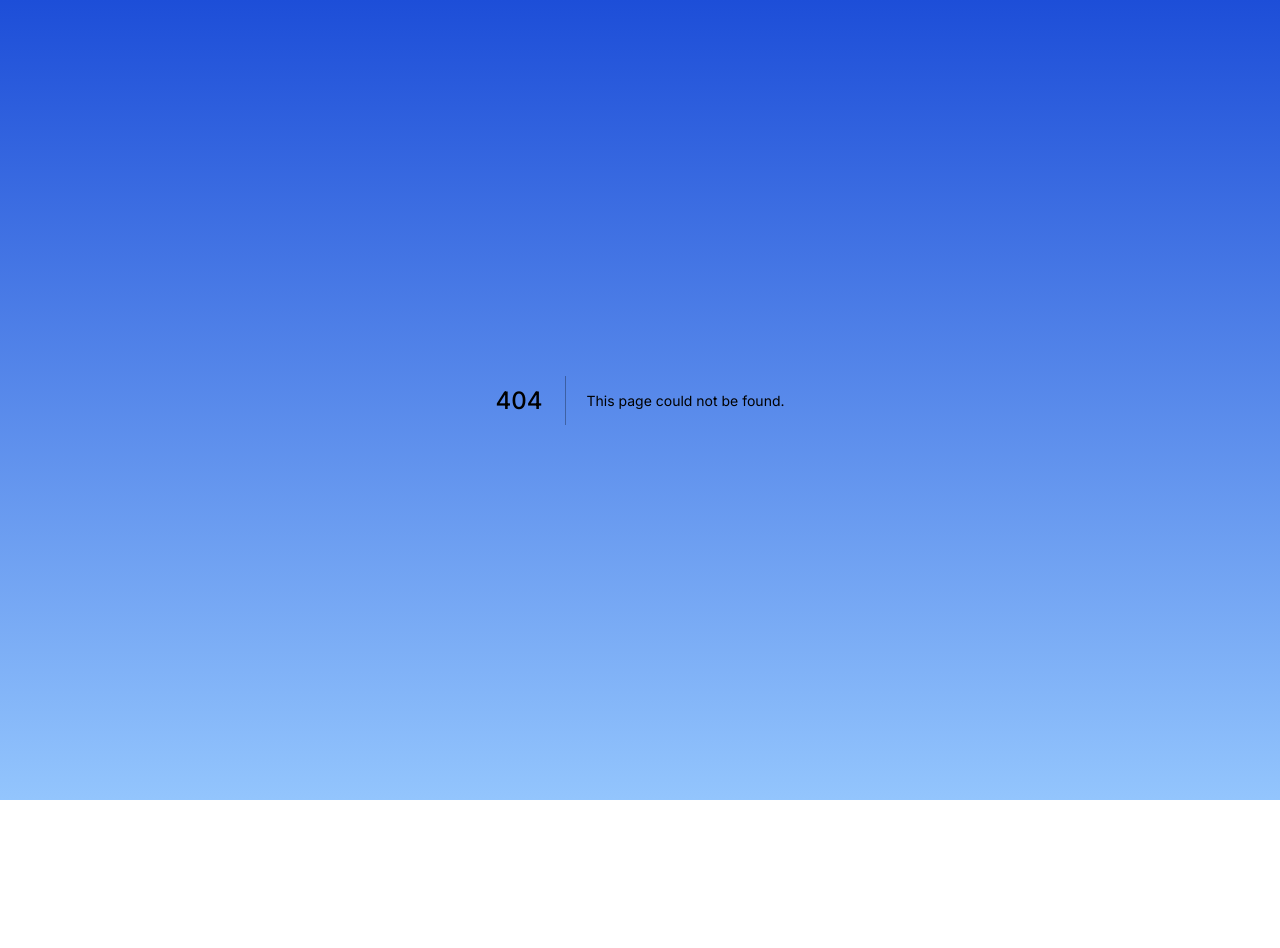
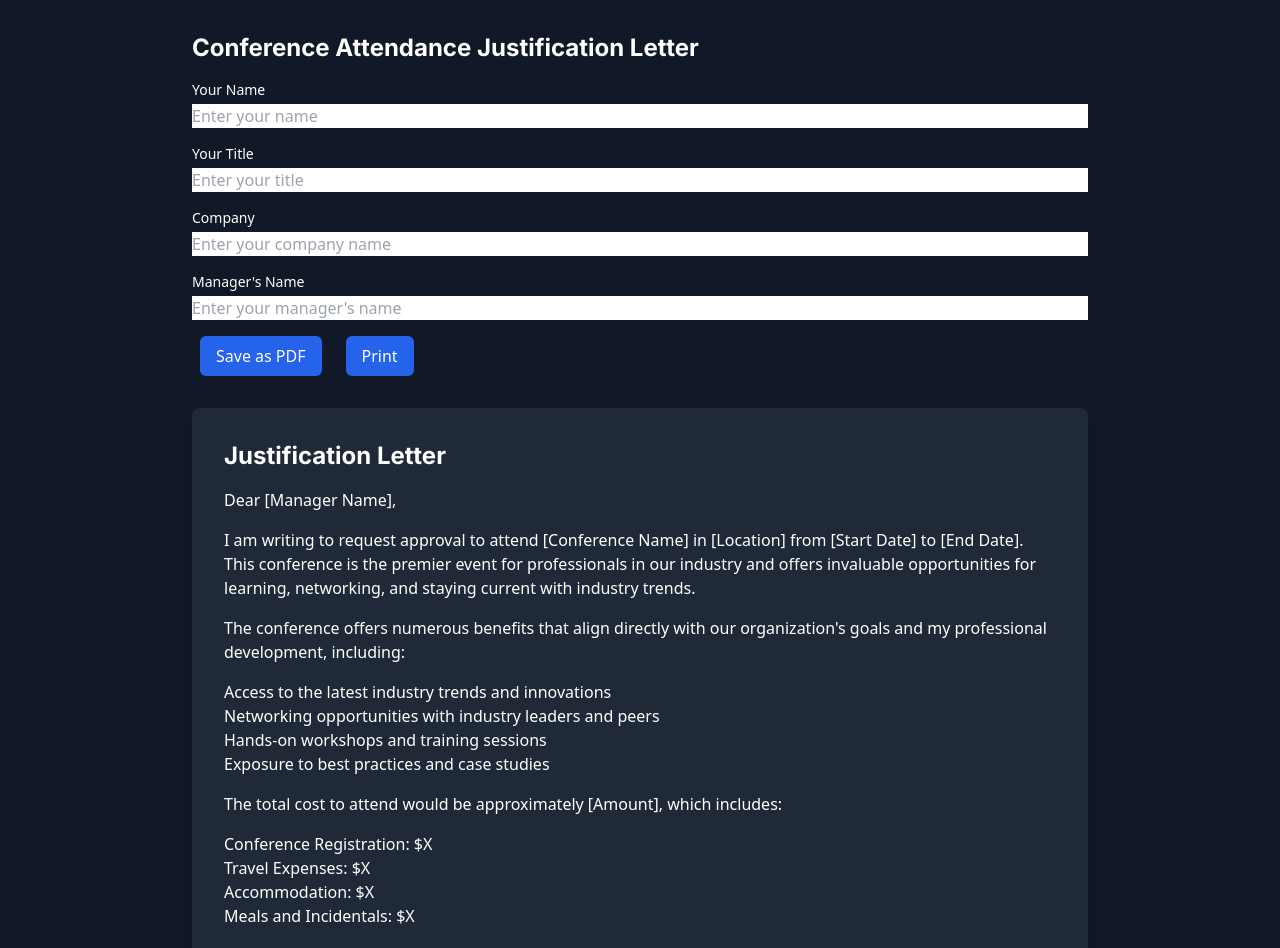
Before and after one commit to bibschan/cloud-summit-2025, a Next.js app: page /justification-letter in a window 1280 px wide. Before the commit this address had no page. Shown: the top 948 px of the page. Before the commit the page ends 800 px from the top, so only its background shows below. Built offline with nearby package versions, Linux system fonts and the light colour scheme.

Commit message:
import from v0 and chatgpt, bug still with funcitonality for save and print and styling

```diff
--- a/package.json
+++ b/package.json
@@ -17,6 +17,7 @@
     "clsx": "^2.1.1",
     "embla-carousel-react": "^8.5.1",
     "framer-motion": "^11.11.17",
+    "jspdf": "^2.5.2",
     "lucide-react": "^0.438.0",
     "next": "14.2.5",
     "react": "^18",
--- /dev/null
+++ b/src/app/justification-letter/page.tsx
@@ -0,0 +1,9 @@
+import JustificationLetterPDF from "@/components/justification-letter-pdf";
+
+export default function JustificationLetter() {
+  return (
+    <main>
+      <JustificationLetterPDF />
+    </main>
+  )
+}
--- /dev/null
+++ b/src/components/justification-letter-pdf.tsx
@@ -0,0 +1,193 @@
+"use client"
+
+import React, { useState, useEffect, useRef } from "react";
+import { jsPDF } from 'jspdf';
+
+export default function JustificationLetterPDF() {
+    const [formData, setFormData] = useState(
+        {
+            name: '',
+            title: '',
+            company: '',
+            managerName: '',
+            customAmount: '',
+            department: ''
+        }
+    )
+    const [isSmallScreen, setIsSmallScreen] = useState(false)
+    const pdfRef = useRef<HTMLDivElement>(null)
+
+    useEffect(() => {
+        const handleResize = () => {
+            setIsSmallScreen(window.innerWidth < 640)
+        }
+        handleResize()
+        window.addEventListener("resize", handleResize)
+        return () => window.removeEventListener("resize", handleResize)
+    }, [])
+
+    const handleChange = (e) => {
+        const { name, value } = e.target;
+        setFormData(prevData => ({
+            ...prevData,
+            [name]: value
+        }))
+    }
+
+    const handlePrint = () => {
+        window.print();
+
+    }
+    const handleSave = () => {
+        //TODO: generate print pdf
+    }
+
+    const generatePDF = async () => {
+        const doc = new jsPDF();
+        doc.setFont('helvetica', 'normal');
+        doc.setFontSize(12);
+
+        doc.text(`Dear ${formData.managerName},`, 20, 20);
+
+        // Add paragraphs with proper spacing
+        let yPosition = 40;
+        const lineHeight = 7;
+
+        doc.text('I am writing to request approval to attend [Conference Name] in', 20, yPosition);
+        yPosition += lineHeight;
+        doc.text('[Location] from [Start Date] to [End Date].', 20, yPosition);
+
+        yPosition += lineHeight * 2;
+        doc.text('The conference offers numerous benefits including:', 20, yPosition);
+
+        // Add bullet points
+        yPosition += lineHeight;
+        doc.text('• Access to the latest industry trends', 25, yPosition);
+        yPosition += lineHeight;
+        doc.text('• Networking opportunities', 25, yPosition);
+
+        // Add signature
+        yPosition += lineHeight * 2;
+        doc.text(`Best regards,`, 20, yPosition);
+        yPosition += lineHeight;
+        doc.text(`${formData.name}`, 20, yPosition);
+        yPosition += lineHeight;
+        doc.text(`${formData.title}`, 20, yPosition);
+
+        // Save the PDF
+        doc.save('justification-letter.pdf');
+    }
+
+    return (
+        <div className="min-h-screen bg-gray-900 text-white p-4 sm:p-8">
+            <div className="max-w-4xl mx-auto">
+                <h1 className="text-2xl font-bold">Conference Attendance Justification Letter</h1>
+
+                <div className="space-y-4 my-4 ">
+                    <div>
+                        <label className="block text-sm font-medium mb-1">Your Name</label>
+                        <input
+                            name="name"
+                            value={formData.name}
+                            onChange={handleChange}
+                            placeholder="Enter your name"
+                            className="w-full"
+                        />
+                    </div>
+                    <div>
+                        <label className="block text-sm font-medium mb-1">Your Title</label>
+                        <input
+                            name="title"
+                            value={formData.title}
+                            onChange={handleChange}
+                            placeholder="Enter your title"
+                            className="w-full"
+                        />
+                    </div>
+                    <div>
+                        <label className="block text-sm font-medium mb-1">Company</label>
+                        <input
+                            name="company"
+                            value={formData.company}
+                            onChange={handleChange}
+                            placeholder="Enter your company name"
+                            className="w-full"
+                        />
+                    </div>
+                    <div>
+                        <label className="block text-sm font-medium mb-1">Manager's Name</label>
+                        <input
+                            name="managerName"
+                            value={formData.managerName}
+                            onChange={handleChange}
+                            placeholder="Enter your manager's name"
+                            className="w-full"
+                        />
+                    </div>
+                </div>
+                <div className="space-x-4">
+                    <button onClick={handleSave} className="bg-blue-600 mx-2 px-4 py-2 rounded-md">
+                        Save as PDF
+                    </button>
+                    <button onClick={handlePrint} className="bg-blue-600 mx-2 px-4 py-2 rounded-md">
+                        Print
+                    </button>
+                </div>
+            </div>
+            <div ref={pdfRef} className="max-w-4xl mx-auto mt-8 p-8 bg-gray-800 rounded-lg shadow-lg">
+                <div className={`pdf-content ${isSmallScreen ? "text-sm" : "text-base"}`}>
+                    <h2 className="text-2xl font-bold mb-4">Justification Letter</h2>
+                    <p className="whitespace-pre-wrap">{formData.title}</p>
+                </div>
+                <div className="prose max-w-none">
+                    <p className="mb-4">Dear {formData.managerName || '[Manager Name]'},</p>
+
+                    <p className="mb-4">
+                        I am writing to request approval to attend [Conference Name] in [Location] from [Start Date] to [End Date].
+                        This conference is the premier event for professionals in our industry and offers invaluable opportunities
+                        for learning, networking, and staying current with industry trends.
+                    </p>
+
+                    <p className="mb-4">
+                        The conference offers numerous benefits that align directly with our organization's goals and my professional
+                        development, including:
+                    </p>
+
+                    <ul className="mb-4">
+                        <li>Access to the latest industry trends and innovations</li>
+                        <li>Networking opportunities with industry leaders and peers</li>
+                        <li>Hands-on workshops and training sessions</li>
+                        <li>Exposure to best practices and case studies</li>
+                    </ul>
+
+                    <p className="mb-4">
+                        The total cost to attend would be approximately [Amount], which includes:
+                    </p>
+
+                    <ul className="mb-4">
+                        <li>Conference Registration: $X</li>
+                        <li>Travel Expenses: $X</li>
+                        <li>Accommodation: $X</li>
+                        <li>Meals and Incidentals: $X</li>
+                    </ul>
+
+                    <p className="mb-4">
+                        Upon returning, I will share key learnings with our team through a presentation and written report,
+                        ensuring that the knowledge gained benefits our entire organization.
+                    </p>
+
+                    <p className="mb-4">
+                        Thank you for considering this request. I look forward to discussing this opportunity with you.
+                    </p>
+
+                    <p className="mb-4">
+                        Best regards,<br />
+                        {formData.name || '[Your Name]'}<br />
+                        {formData.title || '[Your Title]'}<br />
+                        {formData.company || '[Company Name]'}
+                    </p>
+                </div>
+            </div>
+        </div>
+    )
+}
```
Also changed, not shown: 1 other file (tests, documents, lock files or other folders).
